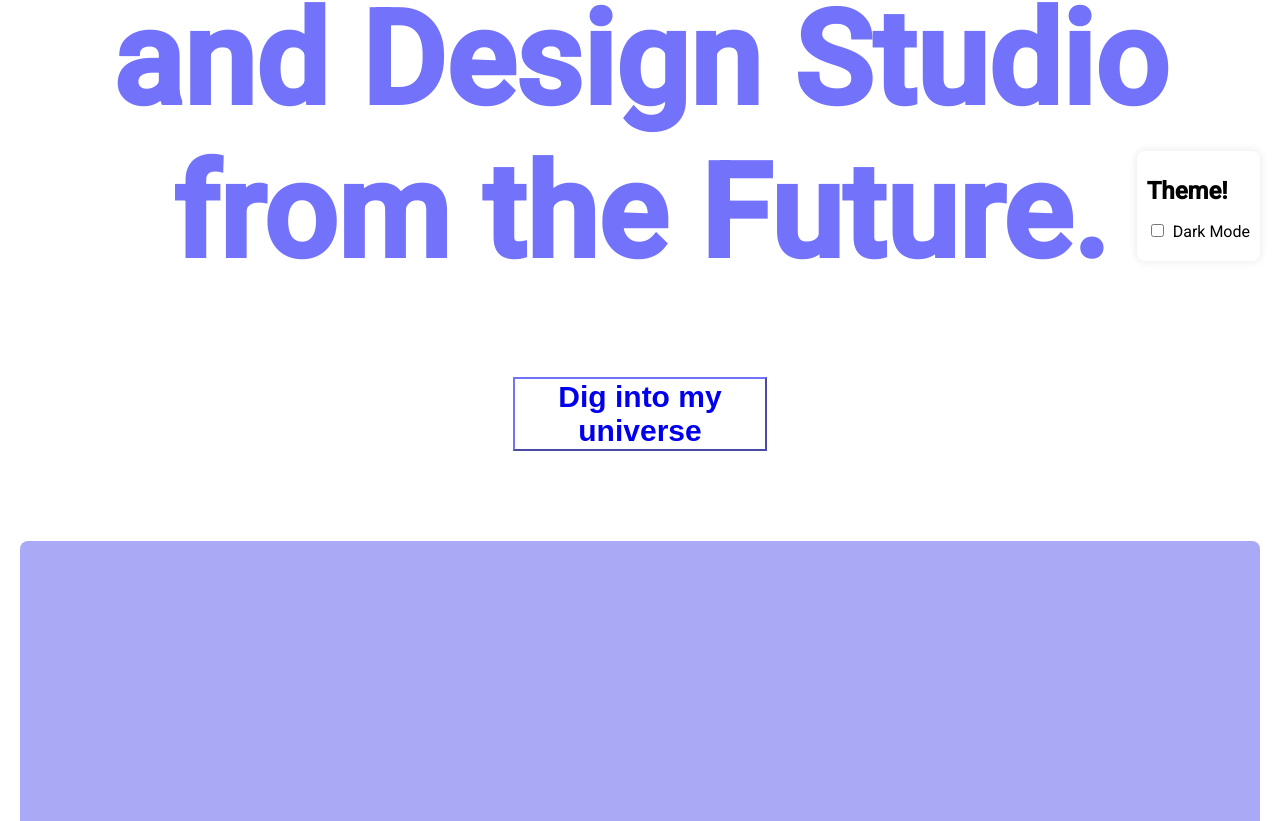
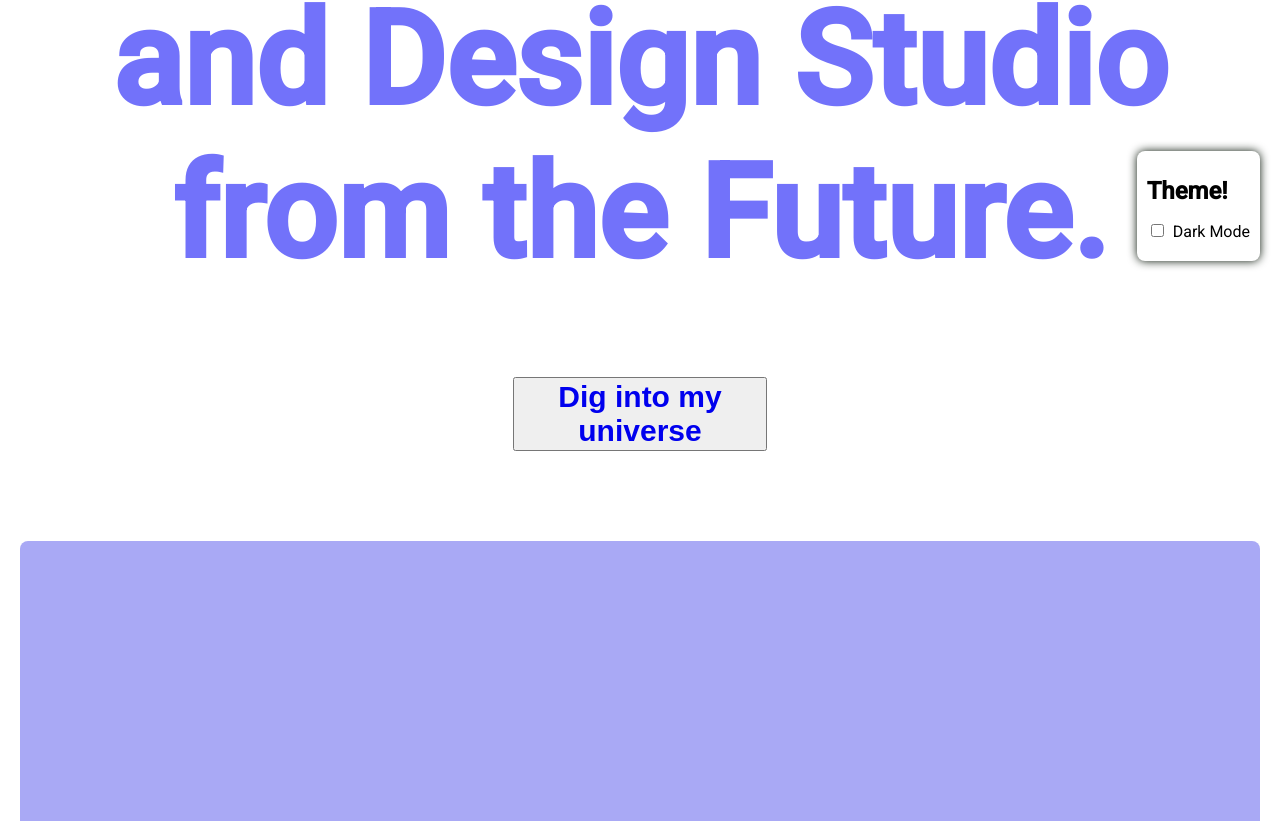
Before and after one commit to Prabal31/My-Portfolio, an Angular app: page / in a window 1280 px wide. Shown: the part 519-1340 px from the top of the page. Built offline with nearby package versions, Linux system fonts and the light colour scheme.

Commit message:
made some changes in css to maake it more userfriendly

```diff
--- a/src/app/Menu/menu-work/menu-work.component.css
+++ b/src/app/Menu/menu-work/menu-work.component.css
@@ -4,6 +4,7 @@
     margin: 0 auto;
     margin-bottom: 300px;
     padding-top: 200px;
+    min-width: 100vh;
     height: 500px;
     max-width: 120000px;
     border-radius: 8px;
--- a/src/app/app.component.css
+++ b/src/app/app.component.css
@@ -14,6 +14,9 @@ html, body {
   .theme-container {
     flex: 1;
     width: 100%;
+    margin: 0;
+    padding: 0;
+    min-width: 100vh;
     min-height: 100vh;
     transition: background-color 0.5s, color 0.5s;
     display: flex;
@@ -72,9 +75,6 @@ html, body {
     height: 10%;
     font-weight: bold;
     font-size: 30px;
-    background-color: rgb(255, 255, 255);
-    color: rgb(114, 114, 250);
-    border-color: rgb(114, 114, 250);
   }
 
   /* Theme toggle styles */
@@ -82,10 +82,9 @@ html, body {
     position: fixed;
     bottom: 20px;
     right: 20px;
-    background: rgba(255, 255, 255, 0.5); /* Transparent background */
     padding: 10px;
     border-radius: 8px;
-    box-shadow: 0 0 10px rgba(0, 0, 0, 0.1);
+    box-shadow: 0 0 10px rgba(10, 22, 10, 10);
   }
 
   .theme-toggle h1 {
--- a/src/app/footer/footer.component.css
+++ b/src/app/footer/footer.component.css
@@ -2,7 +2,7 @@
 #footer {
     bottom: 0;
     left: 0;
-    width: 100%;
+    min-width: 100vh;
     text-align: center;
     font-size: 1.2em;
     padding: 20px 0; /* Optional: Add padding for better visibility */
--- a/src/app/header/header.component.css
+++ b/src/app/header/header.component.css
@@ -1,14 +1,18 @@
-.head{    width: 97.6%;
-    height: 15%;
+.head{
     position: fixed;
-    border-radius: 8px;
+    margin: 0;
+    padding: 0;
 
 }
+* {
+    box-sizing: border-box;
+}
+
 
 * Intro Section Styles */
 #intro-section {
     text-align: left; /* Align text to the left */
-    max-width: 600px;
+    width: 100vw;
     font-family: Arial, sans-serif;
     color: #ffffff;
 }
```
